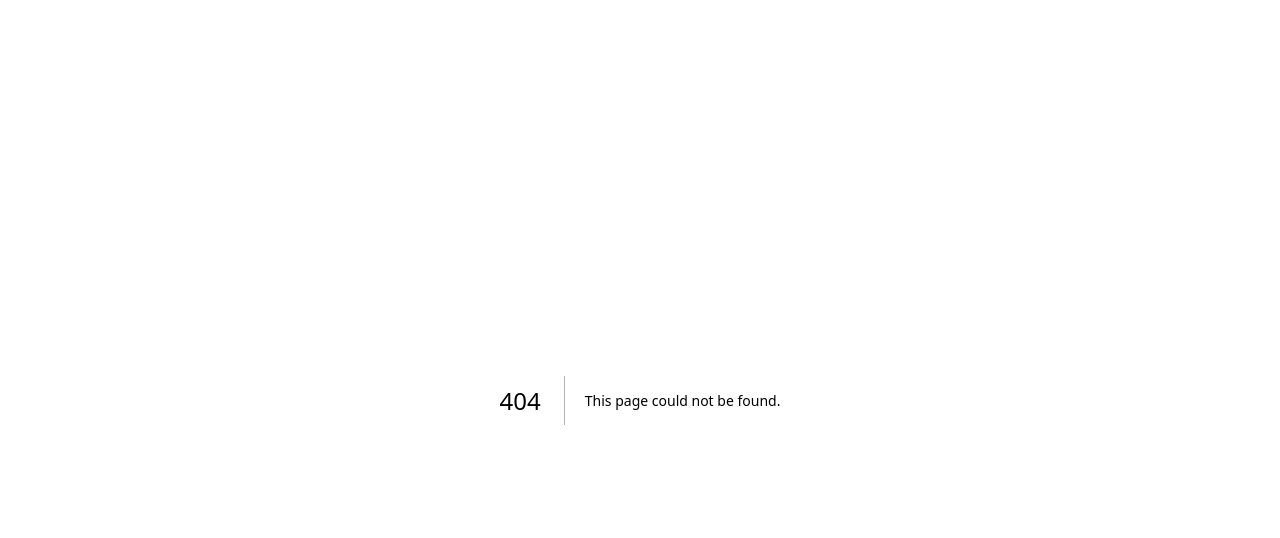
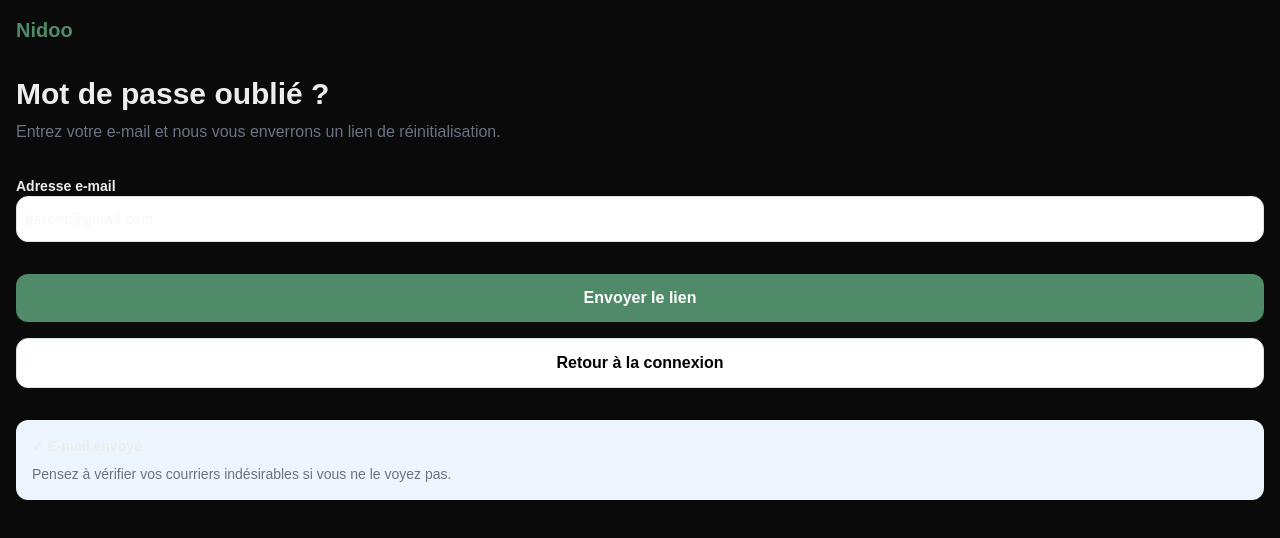
Before and after one commit to jeancharlescano/nidoo, a Next.js app: page /forgot-password in a window 1280 px wide. Before the commit this address had no page. Shown: the top 538 px of the page. Built offline with nearby package versions, Linux system fonts and the light colour scheme.

Commit message:
forgot-password ui + composant bouton submit + placeholders

```diff
--- /dev/null
+++ b/src/app/forgot-password/page.tsx
@@ -0,0 +1,49 @@
+import IntroHeader from "@/components/IntroHeader";
+import Button from "@/components/ui/Button";
+import Link from "next/link";
+
+const ForgotPasswordPage = async () => {
+  const emailSended: boolean = true;
+  const sendMail = async () => {
+    "use server";
+    console.log("send mail");
+  };
+  return (
+    <div className="p-4">
+      <IntroHeader />
+      <h2 className="text-3xl mb-2 font-semibold">Mot de passe oublié ?</h2>
+      <p className="text-[#6B7280] mb-8">
+        Entrez votre e-mail et nous vous enverrons un lien de réinitialisation.
+      </p>
+      <form action={sendMail} className="">
+        <label className="flex flex-col text-sm font-semibold mb-8">
+          Adresse e-mail
+          <input
+            className="border border-[#DDE5DF] px-2 p-3 rounded-xl text-[#h6B7280] font-medium tracking-wider"
+            name="email"
+            type="email"
+            placeholder="parent@gmail.com"
+          />
+        </label>
+        <Button buttonText="Envoyer le lien" />
+      </form>
+      <Link
+        href="/login"
+        className="block bg-white text-black text-center border border-[#DDE5DF] py-3 w-full  rounded-xl text-md font-semibold cursor-pointer mt-2 mb-8"
+      >
+        Retour à la connexion
+      </Link>
+      {emailSended && (
+        <div className="bg-[#EDF5FF] w-full p-4 rounded-xl ">
+          <p className="text-sm font-bold mb-2">✓ E-mail envoyé</p>
+          <p className="text-sm font-medium text-[#6B7280]">
+            Pensez à vérifier vos courriers indésirables si vous ne le voyez
+            pas.
+          </p>
+        </div>
+      )}
+    </div>
+  );
+};
+
+export default ForgotPasswordPage;
--- a/src/app/globals.css
+++ b/src/app/globals.css
@@ -1,7 +1,7 @@
 @import "tailwindcss";
 
 :root {
-  --background: #ffffff;
+  --background: #F8FAF8;
   --foreground: #171717;
 }
 
@@ -19,6 +19,10 @@
   }
 }
 
+input {
+  background: white;
+}
+
 body {
   background: var(--background);
   color: var(--foreground);
--- a/src/app/layout.tsx
+++ b/src/app/layout.tsx
@@ -1,5 +1,5 @@
 import type { Metadata } from "next";
-import { Geist, Geist_Mono, Inter } from "next/font/google";
+import {  Inter } from "next/font/google";
 import "./globals.css";
 
 const geistSans = Inter({
@@ -24,7 +24,7 @@ export default function RootLayout({
 }>) {
   return (
     <html
-      lang="en"
+      lang="fr"
       className={`${geistSans.variable} ${geistMono.variable} h-full antialiased`}
     >
       <body className="min-h-full flex flex-col">{children}</body>
--- a/src/components/auth/SignInForm.tsx
+++ b/src/components/auth/SignInForm.tsx
@@ -2,6 +2,7 @@ import { signIn } from "@/auth";
 import { AuthError } from "next-auth";
 import { redirect } from "next/navigation";
 import Link from "next/link";
+import Button from "../ui/Button";
 
 export default function SignIn() {
   return (
@@ -25,6 +26,7 @@ export default function SignIn() {
           className="border border-[#DDE5DF] px-2 p-3 rounded-xl text-[#6B7280] font-medium tracking-wider"
           name="email"
           type="email"
+          placeholder="parent@email.com"
         />
       </label>
       <label className="flex flex-col text-sm font-semibold mb-4">
@@ -33,6 +35,7 @@ export default function SignIn() {
           className="border border-[#DDE5DF] px-2 p-3 rounded-xl tracking-widest text-[#6B7280] font-semibold"
           name="password"
           type="password"
+          placeholder="********"
         />
       </label>
       <div className="w-full flex justify-end mb-8">
@@ -43,12 +46,7 @@ export default function SignIn() {
           Mot de passe oublié ?
         </Link>
       </div>
-			<button
-				type="submit"
-				className="bg-[#4F8A69] text-white py-3 w-full rounded-xl text-md font-semibold mb-2 cursor-pointer"
-			>
-				Se connecter
-			</button>
+      <Button buttonText="Se connecter" />
       <div className="w-full flex justify-center mb-8">
         <p className="text-sm text-[#6B7280]">
           Pas encore de compte ?{" "}
--- a/src/components/auth/SignUpForm.tsx
+++ b/src/components/auth/SignUpForm.tsx
@@ -2,6 +2,7 @@
 import { signUpAction, type SignUpState } from "@/app/sign-up/actions";
 import Link from "next/link";
 import { useActionState } from "react";
+import Button from "../ui/Button";
 
 const initialState: SignUpState = {
   errors: {},
@@ -26,6 +27,7 @@ const SignUpForm = () => {
           name="firstName"
           type="text"
           defaultValue={state.values?.firstName}
+          placeholder="John"
         />
         {state?.errors.firstName && (
           <p className="text-red-500 font-medium text-xs ">
@@ -40,6 +42,7 @@ const SignUpForm = () => {
           name="lastName"
           type="text"
           defaultValue={state.values?.lastName}
+          placeholder="Snow"
         />
         {state?.errors.lastName && (
           <p className="text-red-500 font-medium text-xs ">
@@ -54,6 +57,7 @@ const SignUpForm = () => {
           name="email"
           type="email"
           defaultValue={state.values?.email}
+          placeholder="parent@email.com"
         />
         {state?.errors.email && (
           <p className="text-red-500 font-medium text-xs ">
@@ -67,19 +71,21 @@ const SignUpForm = () => {
           className={`border ${state?.errors.password ? "border-red-500" : "border-[#DDE5DF]"} px-2 p-3 mt-1 rounded-xl font-semibold tracking-widest`}
           name="password"
           type="password"
-        />
+          placeholder="********"
+          />
         {state?.errors.password && (
           <p className="text-red-500 font-medium text-xs ">
             {state.errors.password[0]}
           </p>
         )}
       </label>
-      <label className="flex flex-col text-sm font-semibold mb-4">
+      <label className="flex flex-col text-sm font-semibold mb-8">
         Confirmer mot de passe
         <input
           className={`border ${state?.errors.confirmPassword ? "border-red-500" : "border-[#DDE5DF]"} px-2 p-3 mt-1 rounded-xl font-semibold tracking-widest`}
           name="confirmPassword"
           type="password"
+          placeholder="********"
         />
         {state?.errors.confirmPassword && (
           <p className="text-red-500 font-medium text-xs ">
@@ -88,12 +94,7 @@ const SignUpForm = () => {
         )}
       </label>
 
-      <button
-        type="submit"
-        className="bg-[#4F8A69] text-white py-3 w-full rounded-xl text-md font-semibold mb-2 cursor-pointer"
-      >
-        Créer mon compte
-      </button>
+      <Button buttonText="Créer mon compte" />
       <div className="w-full flex justify-center mb-8">
         <Link
           href="/login"
--- /dev/null
+++ b/src/components/ui/Button.tsx
@@ -0,0 +1,12 @@
+const Button = ({ buttonText }: { buttonText: string }) => {
+  return (
+    <button
+      type="submit"
+      className="bg-[#4F8A69] text-white py-3 w-full rounded-xl text-md font-semibold mb-2 cursor-pointer"
+    >
+      {buttonText}
+    </button>
+  );
+};
+
+export default Button;
```
Also changed, not shown: 1 other file (tests, documents, lock files or other folders). Lines whose indentation alone changed are shown as unchanged.
